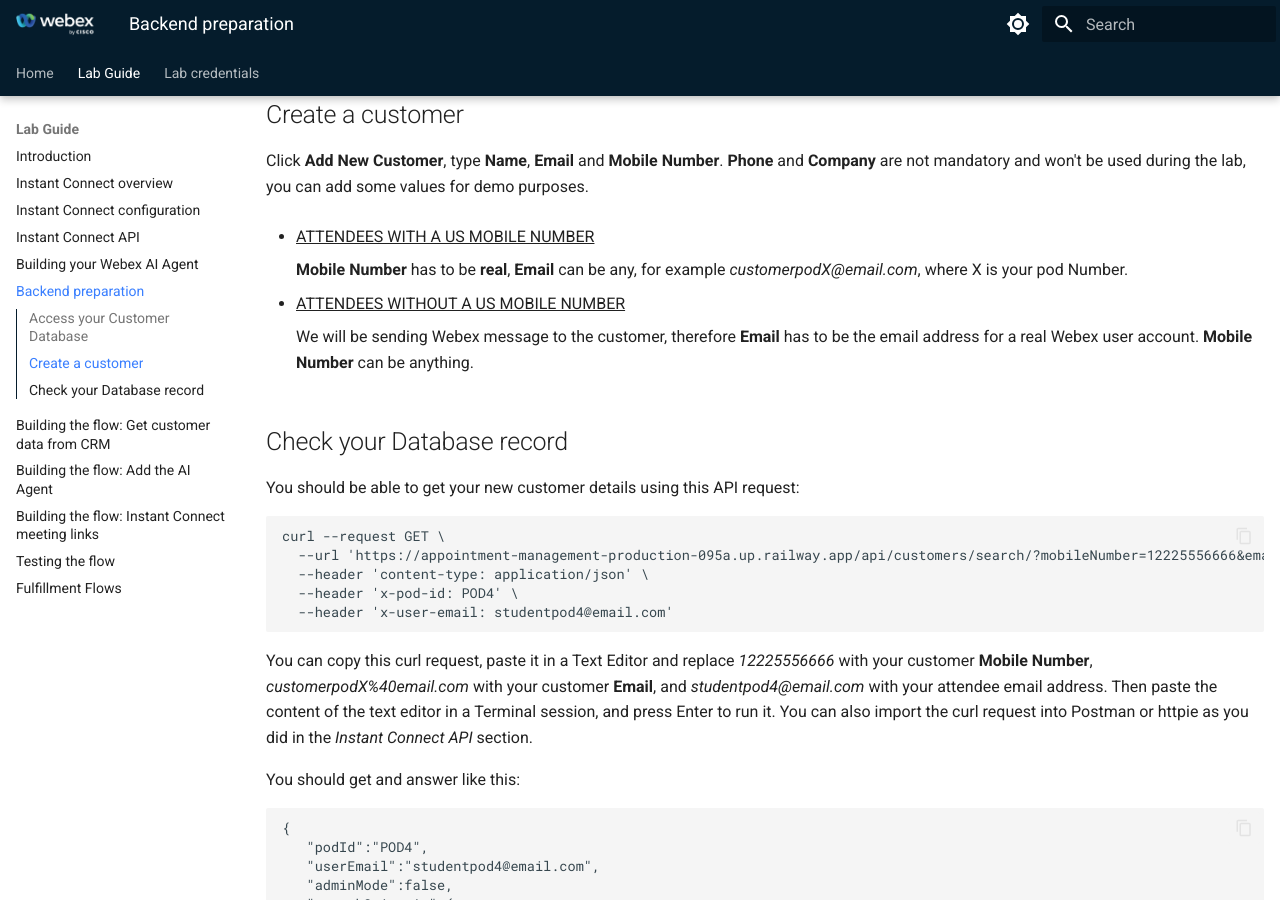
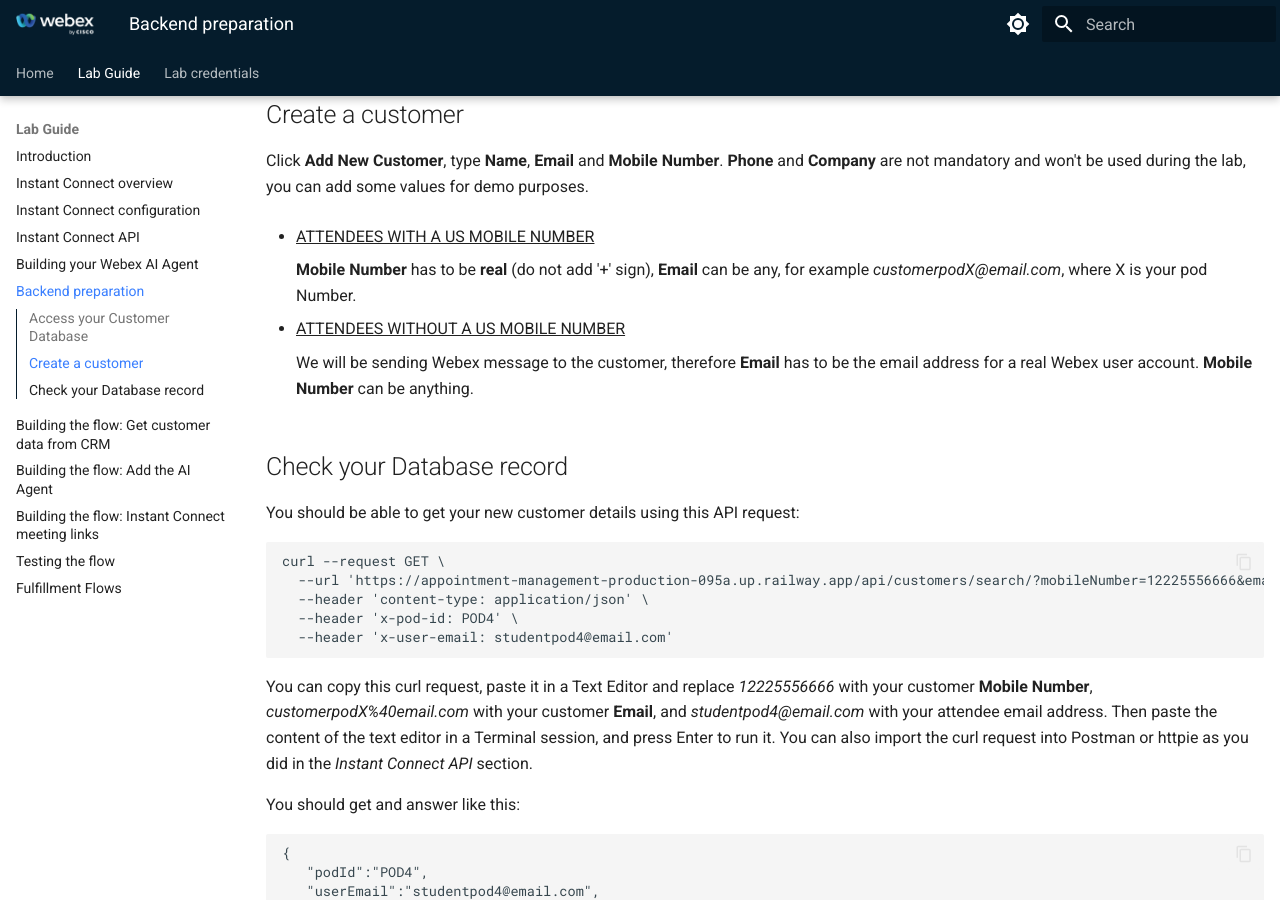
Before and after one commit to WebexCC-SA/LAB-2857, an MkDocs documentation site: the page built from docs/05-backend.md, in a window 1280 px wide and 900 px high, scrolled down 498 px. Built offline with MkDocs 1.6.1 and Material for MkDocs 9.7.7, drawn with Linux system fonts in a browser that asks for light colours.

Commit message:
no + sign

```diff
--- a/docs/05-backend.md
+++ b/docs/05-backend.md
@@ -15,7 +15,7 @@
 
 - <ins>ATTENDEES WITH A US MOBILE NUMBER</ins>
 
-      **Mobile Number** has to be **real**, **Email** can be any, for example _customerpodX@email.com_, where X is your pod Number.
+      **Mobile Number** has to be **real** (do not add '+' sign), **Email** can be any, for example _customerpodX@email.com_, where X is your pod Number.
 
 - <ins>ATTENDEES WITHOUT A US MOBILE NUMBER</ins>
 
```
